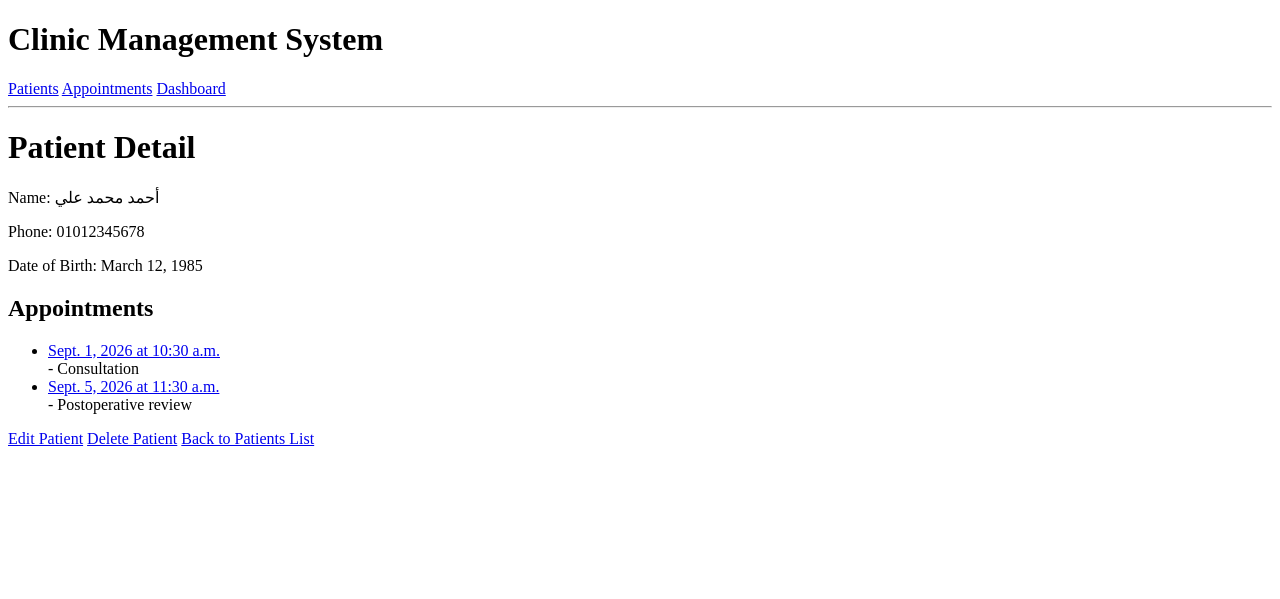
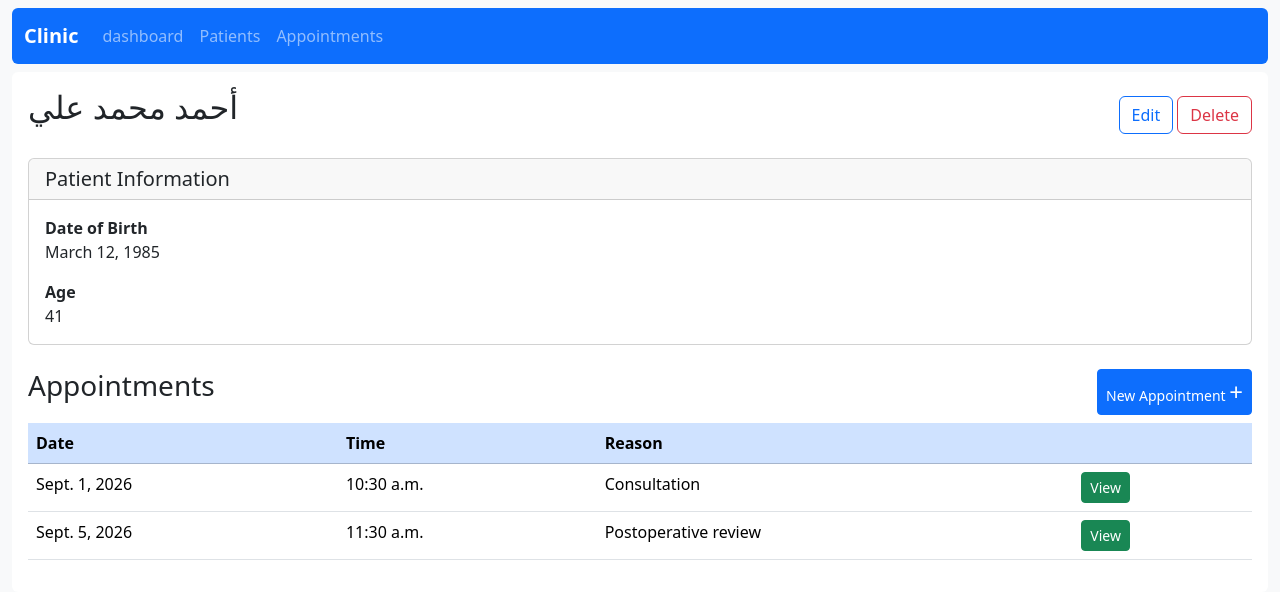
Before and after one commit to oelgazzar/clinic, a Django app: page /patients/12/ in a window 1280 px wide. Shown: the top 599 px of the page. Run offline with Django 5.2, Linux system fonts and the light colour scheme; data comes from the database, SQL or seed files in the repository; both versions use the stored data as it was after the commit.

Commit message:
styling patients

```diff
--- a/appointments/views.py
+++ b/appointments/views.py
@@ -28,6 +28,10 @@ def new_appointment(request):
             return redirect('appointment_list')
     else:
         form = AppointmentForm()
+        patient_id = request.GET.get('patient_id')
+        if patient_id:
+            patient = Patient.objects.get(id=patient_id)
+            form.fields['patient'].initial = patient
     return render(request, 'appointment_form.html', {'form': form, 'button_text': 'Create Appointment'})
 
 def appointment_details(request, appointment_id):
--- a/patients/forms.py
+++ b/patients/forms.py
@@ -7,5 +7,7 @@ class PatientForm(forms.ModelForm):
         model = Patient
         fields = ['name', 'phone', 'date_of_birth']
         widgets = {
-            'date_of_birth': forms.DateInput(attrs={'type': 'date'}),
+            'name': forms.TextInput(attrs={'class': 'form-control'}),
+            'date_of_birth': forms.DateInput(attrs={'class': 'form-control', 'type': 'date'}),
+            'phone': forms.TextInput(attrs={'class': 'form-control'}),
         }
--- a/patients/models.py
+++ b/patients/models.py
@@ -1,3 +1,5 @@
+from datetime import date
+
 from django.db import models
 
 class Patient(models.Model):
@@ -5,5 +7,12 @@ class Patient(models.Model):
     phone = models.CharField(max_length=15)
     date_of_birth = models.DateField()
 
+    @property
+    def age(self):
+        today = date.today()
+        return today.year - self.date_of_birth.year - (
+            (today.month, today.day) < (self.date_of_birth.month, self.date_of_birth.day)
+        )
+
     def __str__(self):
         return self.name
--- a/patients/templates/delete_patient.html
+++ b/patients/templates/delete_patient.html
@@ -3,10 +3,10 @@
 {% block content %}
     <h1>Delete Patient</h1>
     <p>Are you sure you want to delete this patient?</p>
-    <p><strong>Name:</strong> {{ patient.name }}</p>
+    <p class="fw-bold">{{ patient.name }}</p>
     <form method="post">
         {% csrf_token %}
-        <button type="submit">Yes, Delete</button>
-        <a href="{% url 'patient_list' %}">Cancel</a>
+        <button class="btn btn-danger btn-sm" type="submit">Yes, Delete</button>
+        <a class="btn btn-outline-secondary btn-sm" href="{% url 'patient_list' %}">Cancel</a>
     </form>
 {% endblock %}
--- a/patients/templates/patient_details.html
+++ b/patients/templates/patient_details.html
@@ -1,23 +1,63 @@
 {% extends 'base.html' %}
 
 {% block content %}
-    <h1>Patient Detail</h1>
-    <p>Name: {{ patient.name }}</p>
-    <p>Phone: {{ patient.phone }}</p>
-    <p>Date of Birth: {{ patient.date_of_birth }}</p>
-    <h2>Appointments</h2>
-    <ul>
+<div class="d-flex justify-content-between align-items-center  mb-3">
+    <h2 class="mb-3">{{ patient.name }}</h2>
+    <div>
+        <a href="{% url 'edit_patient' patient.id %}"
+            class="btn btn-outline-primary">
+            Edit
+        </a>
+
+        <a href="{% url 'delete_patient' patient.id %}"
+            class="btn btn-outline-danger">
+            Delete
+        </a>
+    </div>
+</div>
+<div class="card mb-4">
+    <div class="card-header">
+        <h5 class="mb-0">Patient Information</h5>
+    </div>
+    <div class="card-body">
+        <div class="mb-3">
+            <strong>Date of Birth</strong>
+            <div>{{ patient.date_of_birth }}</div>
+        </div>
+        <div class="">
+            <strong>Age</strong>
+            <div>{{ patient.age }}</div>
+        </div>
+        <!-- other fields -->
+    </div>
+</div>
+
+<div class="d-flex justify-content-between mb-2">
+    <h3>Appointments</h3>
+    <a class="btn btn-primary btn-sm" href="{% url 'new_appointment' %}?patient_id={{ patient.id }}">New Appointment <span class="fs-4">+</span></a>
+</div>
+<table class="table">
+    <thead>
+        <tr class="table-primary">
+            <th>Date</th>
+            <th>Time</th>
+            <th>Reason</th>
+            <th></th>
+        </tr>
+    </thead>
+    <tbody>
         {% for appointment in patient.appointments.all %}
-            <li>
-                <a href="{% url 'appointment_details' appointment.id %}">
-                    {{ appointment.date }} at {{ appointment.time }}
-                </a>
-                <br/>
-                - {{ appointment.reason }}
-            </li>
+            <tr>
+                <td>{{ appointment.date }}</td>
+                <td>{{ appointment.time }}</td>
+                <td>{{ appointment.reason }}</td>
+                <td><a href="{% url 'appointment_details' appointment.id %}" class="btn btn-sm btn-success">View</a></td>
+            </tr>
+        {% empty %}
+            <tr>
+                <td colspan="4" class="text-center">No appointments found.</td>
+            </tr>
         {% endfor %}
-    </ul>
-    <a href="{% url 'edit_patient' patient.id %}">Edit Patient</a>
-    <a href="{% url 'delete_patient' patient.id %}">Delete Patient</a>
-    <a href="{% url 'patient_list' %}">Back to Patients List</a>
+    </tbody>
+</table>
 {% endblock %}
--- a/patients/views.py
+++ b/patients/views.py
@@ -19,7 +19,7 @@ def new_patient(request):
             return redirect('patient_list')
     else:
        form = PatientForm()
-    return render(request, 'patient_form.html',{'form': form, 'submit_button_text': 'Create Patient'})
+    return render(request, 'patient_form.html',{'form': form})
 
 def patient_details(request, patient_id):
     patient = get_object_or_404(Patient, id=patient_id)
@@ -34,8 +34,10 @@ def edit_patient(request, patient_id):
         if form.is_valid():
             form.save()
             return redirect('patient_details', patient_id=patient.id)
+    else:
+        form = PatientForm(instance=patient)
 
-    return render(request, 'patient_form.html', {'form': form, 'submit_button_text': 'Update Patient'})
+    return render(request, 'patient_form.html', {'form': form})
 
 def delete_patient(request, patient_id):
     patient = get_object_or_404(Patient, id=patient_id)
--- a/templates/base.html
+++ b/templates/base.html
@@ -2,25 +2,36 @@
 <html>
 <head>
     <title>{% block title %}Clinic{% endblock %}</title>
+    <link href="https://cdn.jsdelivr.net/npm/bootstrap@5.3.8/dist/css/bootstrap.min.css" rel="stylesheet" integrity="sha384-sRIl4kxILFvY47J16cr9ZwB07vP4J8+LH7qKQnuqkuIAvNWLzeN8tE5YBujZqJLB" crossorigin="anonymous">
 </head>
 <body>
-
-<header>
-    <h1>Clinic Management System</h1>
-
-    <nav>
-        <a href="{% url 'patient_list' %}">Patients</a>
-        <a href="{% url 'appointment_list' %}">Appointments</a>
-        <a href="{% url 'dashboard' %}">Dashboard</a>
+    <div class="container-fluid bg-light pt-2">
+        <nav class="navbar navbar-expand-lg navbar-dark bg-primary rounded">
+            <div class="container-fluid">
+            <a class="navbar-brand fw-bold" href="{% url 'dashboard' %}">Clinic</a>
+             <button class="navbar-toggler" type="button" data-bs-toggle="collapse" data-bs-target="#navbar" aria-controls="navbarSupportedContent" aria-expanded="false" aria-label="Toggle navigation">
+                <span class="navbar-toggler-icon"></span>
+            </button>
+            <div class="collapse navbar-collapse" id="navbar">
+            <ul class="navbar-nav me-auto mb-2 mb-lg-0">
+                <li class="nav-item">
+                    <a class="nav-link {% if request.resolver_match.url_name == 'dashboard' %}active{% endif %}" aria-current="page" href="{% url 'dashboard' %}">dashboard</a>
+                </li>
+                <li class="nav-item">
+                    <a class="nav-link {% if request.resolver_match.url_name == 'patient_list' %}active{% endif %}" href="{% url 'patient_list' %}">Patients</a>
+                </li>
+                <li class="nav-item">
+                    <a class="nav-link {% if request.resolver_match.url_name == 'appointment_list' %}active{% endif %}" href="{% url 'appointment_list' %}">Appointments</a>
+                </li>
+            </ul>
+            </div>
+        </div>
     </nav>
-</header>
-
-<hr>
-
-<main>
-    {% block content %}
-    {% endblock %}
-</main>
-
+    <main class="bg-white mt-2 rounded p-3">
+        {% block content %}
+        {% endblock %}
+    </main>
+</div>
+<script src="https://cdn.jsdelivr.net/npm/bootstrap@5.3.8/dist/js/bootstrap.bundle.min.js"></script>
 </body>
 </html>
```
Also changed, not shown: appointments/templates/appointment_list.html (+9 -5 lines), patients/templates/patient_form.html (+15 -5 lines), patients/templates/patient_list.html (+42 -12 lines), db.sqlite3, 1 other file.
